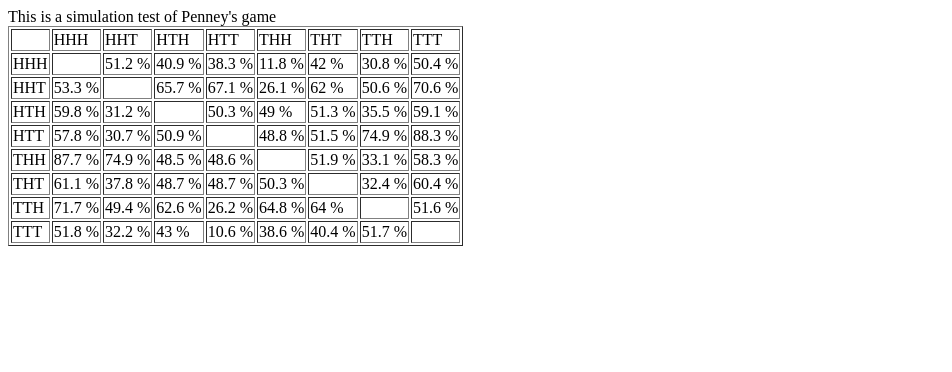
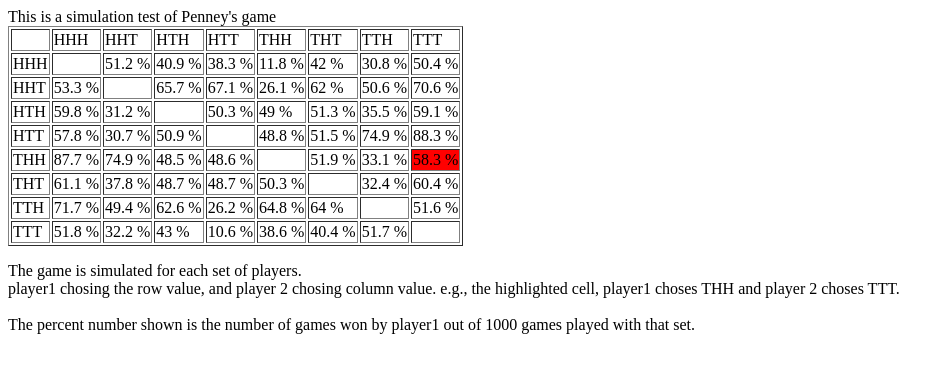
Before and after one commit to mohitkanwar/penney-s-game, a plain HTML site: page index-test.html in a window 1280 px wide. Shown: the whole page, without its empty margins (0-952 px from the left). Drawn offline with Linux system fonts and the light colour scheme.

Commit message:
auto-test description

```diff
--- a/index-test.html
+++ b/index-test.html
@@ -13,13 +13,19 @@
        <tr><td>HHT</td><td id="HHT-HHH"></td><td id="HHT-HHT"></td><td id="HHT-HTH"></td><td id="HHT-HTT"></td><td id="HHT-THH"></td><td id="HHT-THT"></td><td id="HHT-TTH"></td><td id="HHT-TTT"></td></tr>
        <tr><td>HTH</td><td id="HTH-HHH"></td><td id="HTH-HHT"></td><td id="HTH-HTH"></td><td id="HTH-HTT"></td><td id="HTH-THH"></td><td id="HTH-THT"></td><td id="HTH-TTH"></td><td id="HTH-TTT"></td></tr>
        <tr><td>HTT</td><td id="HTT-HHH"></td><td id="HTT-HHT"></td><td id="HTT-HTH"></td><td id="HTT-HTT"></td><td id="HTT-THH"></td><td id="HTT-THT"></td><td id="HTT-TTH"></td><td id="HTT-TTT"></td></tr>
-       <tr><td>THH</td><td id="THH-HHH"></td><td id="THH-HHT"></td><td id="THH-HTH"></td><td id="THH-HTT"></td><td id="THH-THH"></td><td id="THH-THT"></td><td id="THH-TTH"></td><td id="THH-TTT"></td></tr>
+       <tr><td>THH</td><td id="THH-HHH"></td><td id="THH-HHT"></td><td id="THH-HTH"></td><td id="THH-HTT"></td><td id="THH-THH"></td><td id="THH-THT"></td><td id="THH-TTH"></td><td id="THH-TTT" bgcolor="red"></td></tr>
        <tr><td>THT</td><td id="THT-HHH"></td><td id="THT-HHT"></td><td id="THT-HTH"></td><td id="THT-HTT"></td><td id="THT-THH"></td><td id="THT-THT"></td><td id="THT-TTH"></td><td id="THT-TTT"></td></tr>
        <tr><td>TTH</td><td id="TTH-HHH"></td><td id="TTH-HHT"></td><td id="TTH-HTH"></td><td id="TTH-HTT"></td><td id="TTH-THH"></td><td id="TTH-THT"></td><td id="TTH-TTH"></td><td id="TTH-TTT"></td></tr>
        <tr><td>TTT</td><td id="TTT-HHH"></td><td id="TTT-HHT"></td><td id="TTT-HTH"></td><td id="TTT-HTT"></td><td id="TTT-THH"></td><td id="TTT-THT"></td><td id="TTT-TTH"></td><td id="TTT-TTT"></td></tr>
 
 
        </table>
+<p>
+       The game is simulated for each set of players.<br>
+       player1 chosing the row value, and player 2 chosing column value. e.g., the highlighted cell, player1 choses THH and player 2 choses TTT.<br>
+<br>
+       The percent number shown is the number of games won by player1 out of 1000 games played with that set.<br>
+       </p>
        <script type="text/javascript">
        function fillupData(){
        	var choiceArray=["HHH","HHT","HTH","HTT","THH","THT","TTH","TTT"];
```
